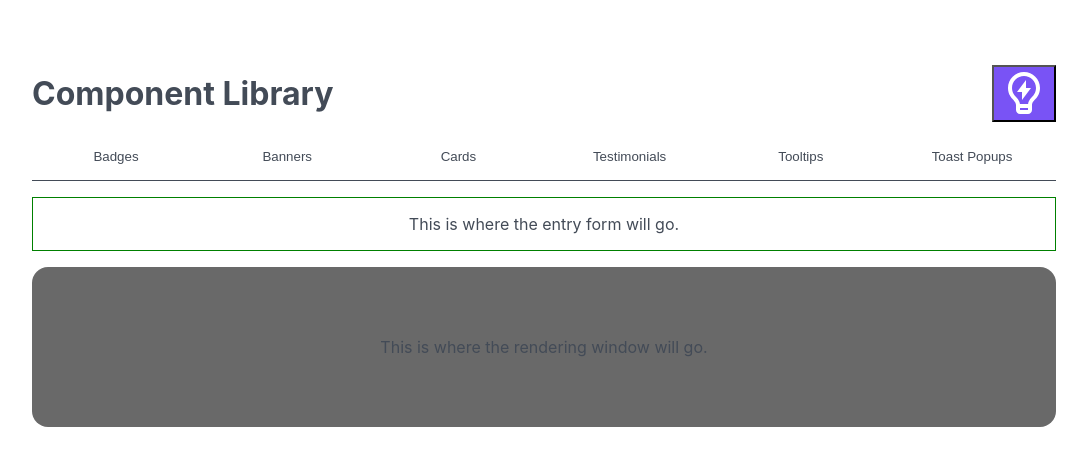
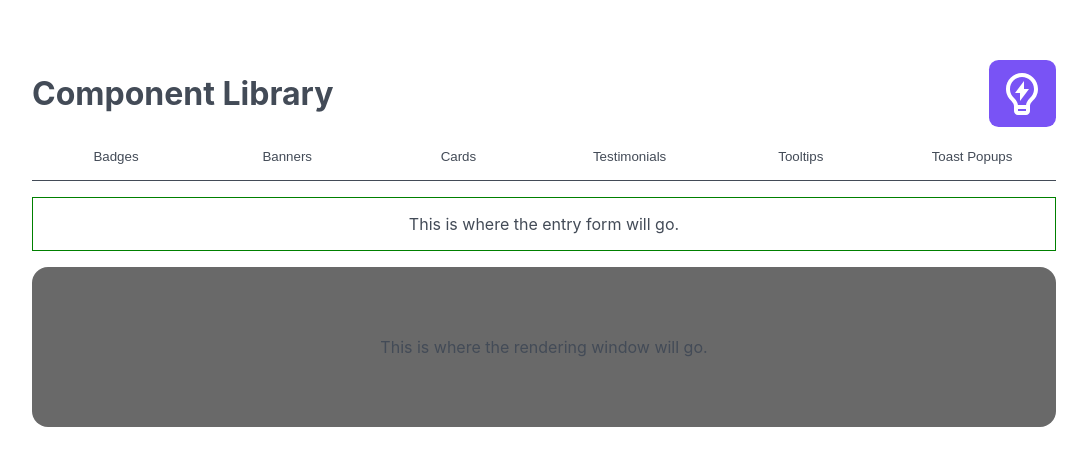
Before and after one commit to sjs-code-foundry/Component-Library, a React (Create React App) app: page / in a window 1280 px wide. Shown: the part 160-626 px from the top of the page, without its empty margins (96-1183 px from the left). Built offline with nearby package versions, Linux system fonts and the light colour scheme.

Commit message:
style: Pad & space dark mode button

```diff
--- a/src/App.css
+++ b/src/App.css
@@ -53,8 +53,17 @@ div.title {
     height: 5em;
 }
 
+.title-btn {
+    font-size: 3rem;
+    padding: 0.2em;
+    border: none;
+    border-radius: 0.2em;
+}
+
 .light-dark-btn-content {
-    font-size: 3rem;
+    display: flex;
+    align-items: center;
+    justify-content: center;
 }
 
 /* ========
```
